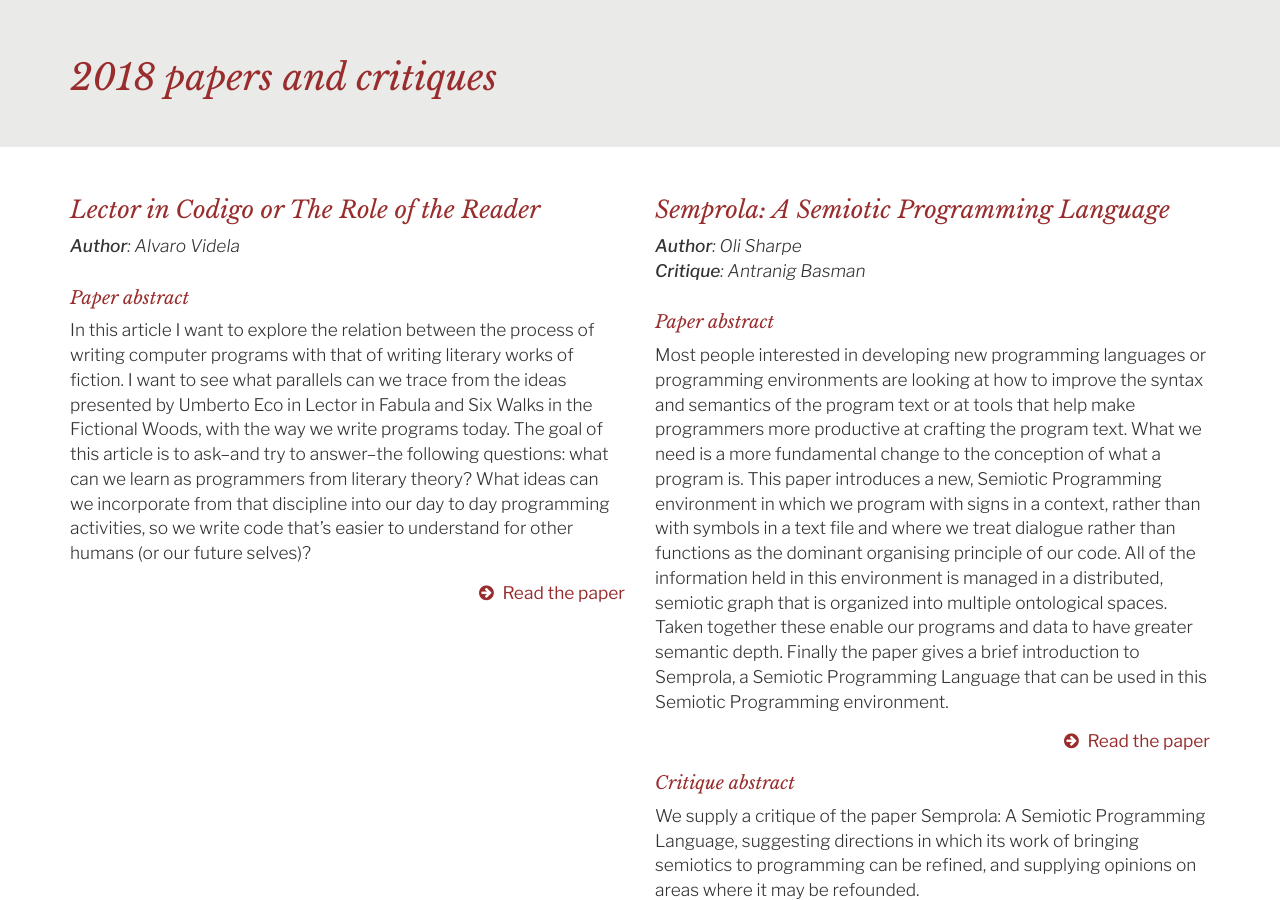
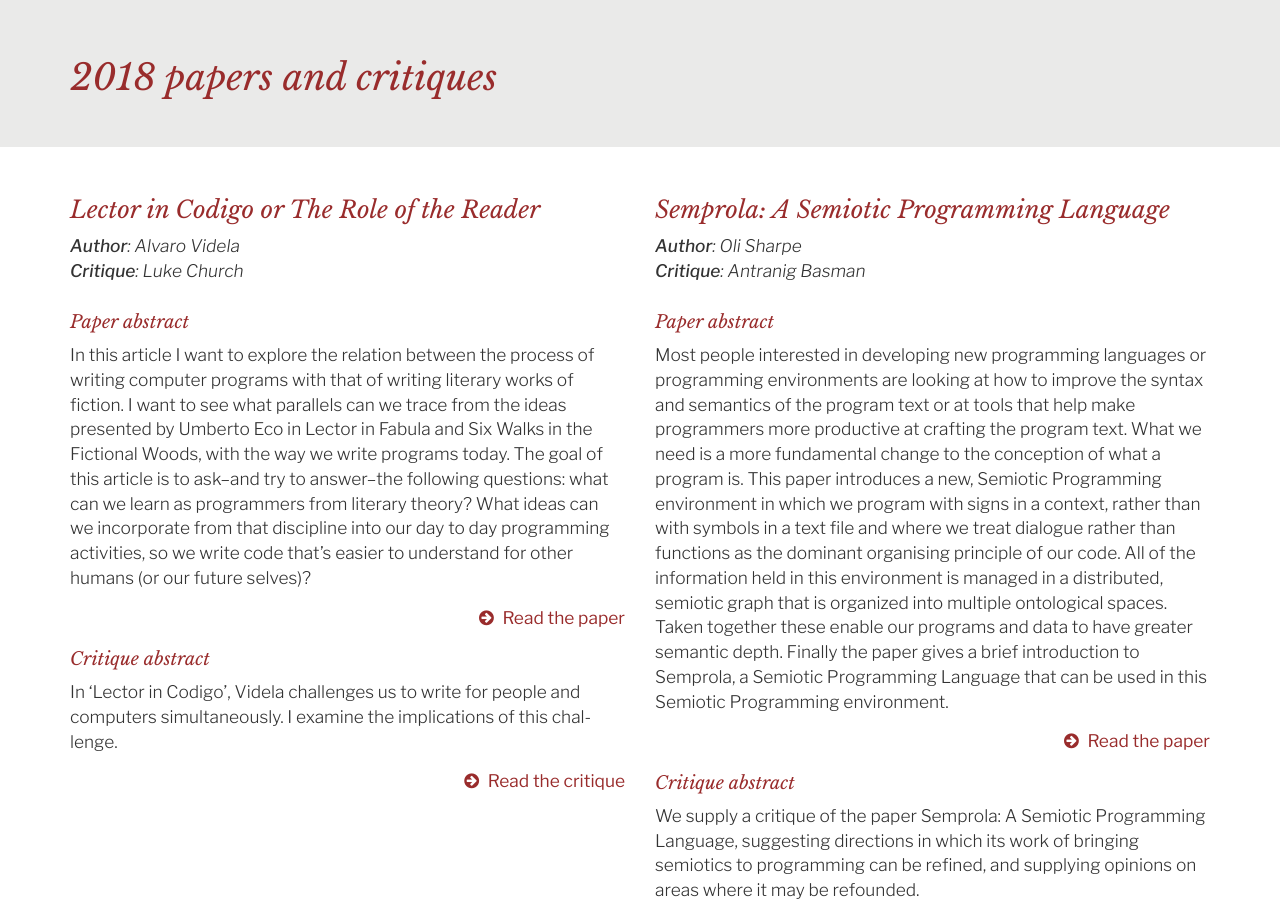
Before and after one commit to shift-society/salon, a Jekyll site: the page built from papers/index.md, in a window 1280 px wide and 900 px high, scrolled down 5010 px. Built offline with Jekyll 4.4.1, drawn with Linux system fonts in a browser that asks for light colours; nearby versions of some CDN libraries.

Commit message:
Add critique of Lector in Codigo.

```diff
--- a/papers/index.md
+++ b/papers/index.md
@@ -309,7 +309,7 @@ I find myself in violent agreement with Colin Clark and Antranig Basman. In this
 ### [Lector in Codigo or The Role of the Reader](/salon/papers/2018/revised/lector-in-codigo.pdf)
 
 > **Author**: Alvaro Videla<br />
-<!-- > **Critique**: Luke Church -->
+> **Critique**: Luke Church
 
 #### [Paper abstract](/salon/papers/2018/revised/lector-in-codigo.pdf)
 In this article I want to explore the relation between the process of writing computer programs with that of writing literary works of fiction.
@@ -320,11 +320,10 @@ What ideas can we incorporate from that discipline into our day to day programmi
 
 <p class="links"><a href="/salon/papers/2018/revised/lector-in-codigo.pdf"><i class="fa fa-arrow-circle-right"></i> Read the paper</a></p>
 
-<!--
-#### [Critique abstract](link)
+#### [Critique abstract](/salon/papers/2018/critiques/critique-lector-in-codigo.pdf)
+In ‘Lector in Codigo’, Videla challenges us to write for people and computers simultaneously. I examine the implications of this chal- lenge.
 
-<p class="links"><a href="link"><i class="fa fa-arrow-circle-right"></i> Read the critique</a></p>
--->
+<p class="links"><a href="/salon/papers/2018/critiques/critique-lector-in-codigo.pdf"><i class="fa fa-arrow-circle-right"></i> Read the critique</a></p>
 
 </div>
 <div class="col-md-6" markdown="1">
```
Also changed, not shown: 1 other file.
